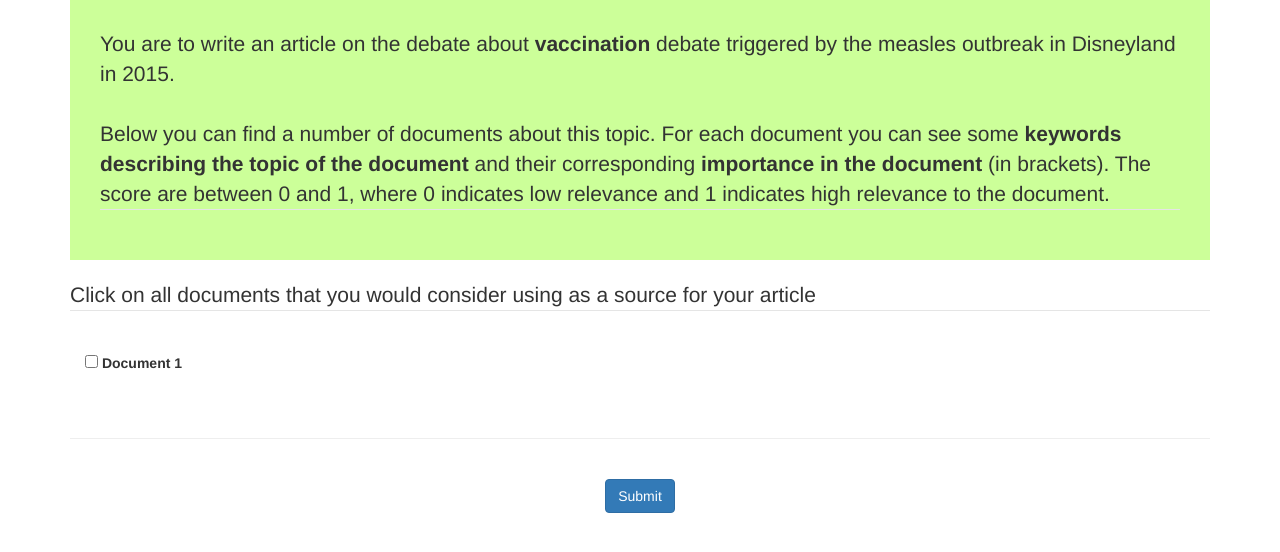
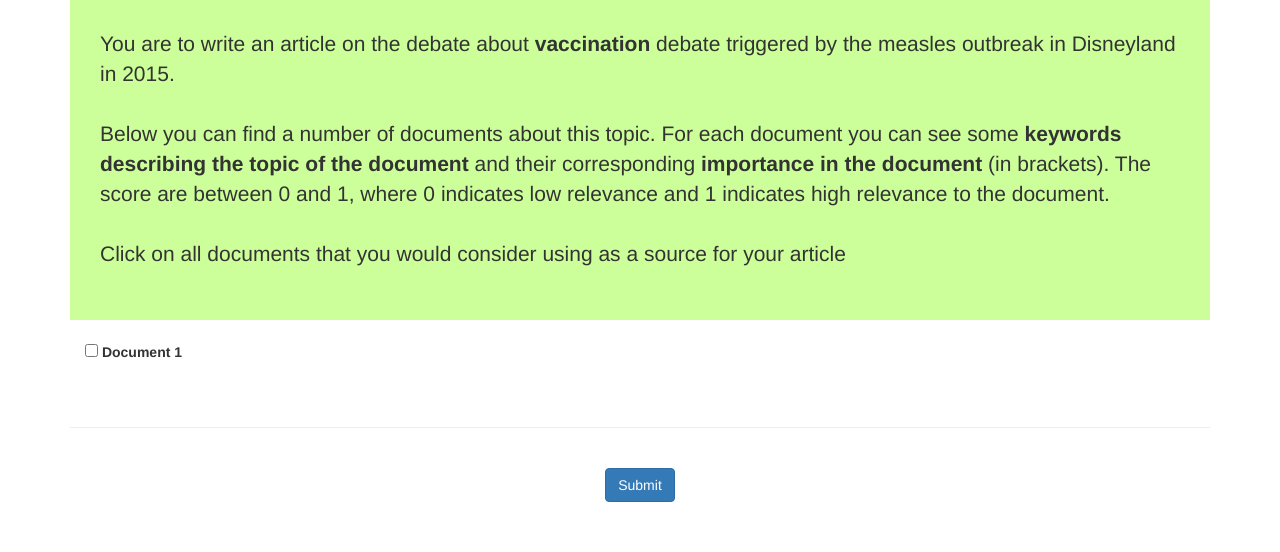
Before and after one commit to davideceolin/WebQ, a Python web app: template app/templates/entities.html in a window 1280 px wide. Shown: the part 134-686 px from the top of the page. Run offline with Jinja, Linux system fonts and the light colour scheme; the template is opened without the code that fills it: most values are stand-ins (such as "Sample title", 1, 10 or a date in 2020); some libraries are stand-ins or nearby versions.

Commit message:
entities

```diff
--- a/app/templates/entities.html
+++ b/app/templates/entities.html
@@ -25,11 +25,10 @@
 <div style ="background-color: #ccff99; padding: 30px 30px 30px 30px;">
 <legend>
 You are to write an article on the debate about <b>vaccination</b> debate triggered by the measles outbreak in Disneyland in 2015.<br/><br/>
-Below you can find a number of documents about this topic. For each document you can see some <b>keywords describing the topic of the document</b> and their corresponding <b>importance in the document</b> (in brackets). The score are between 0 and 1, where 0 indicates low relevance and 1 indicates high relevance to the document.
+Below you can find a number of documents about this topic. For each document you can see some <b>keywords describing the topic of the document</b> and their corresponding <b>importance in the document</b> (in brackets). The score are between 0 and 1, where 0 indicates low relevance and 1 indicates high relevance to the document.<br/><br/>
+Click on all documents that you would consider using as a source for your article
 </legend>
 </div>
-<br>
-<legend>Click on all documents that you would consider using as a source for your article</legend>
 <br>
 {% set i = 0%}
 {% for doc in docs %}
```
